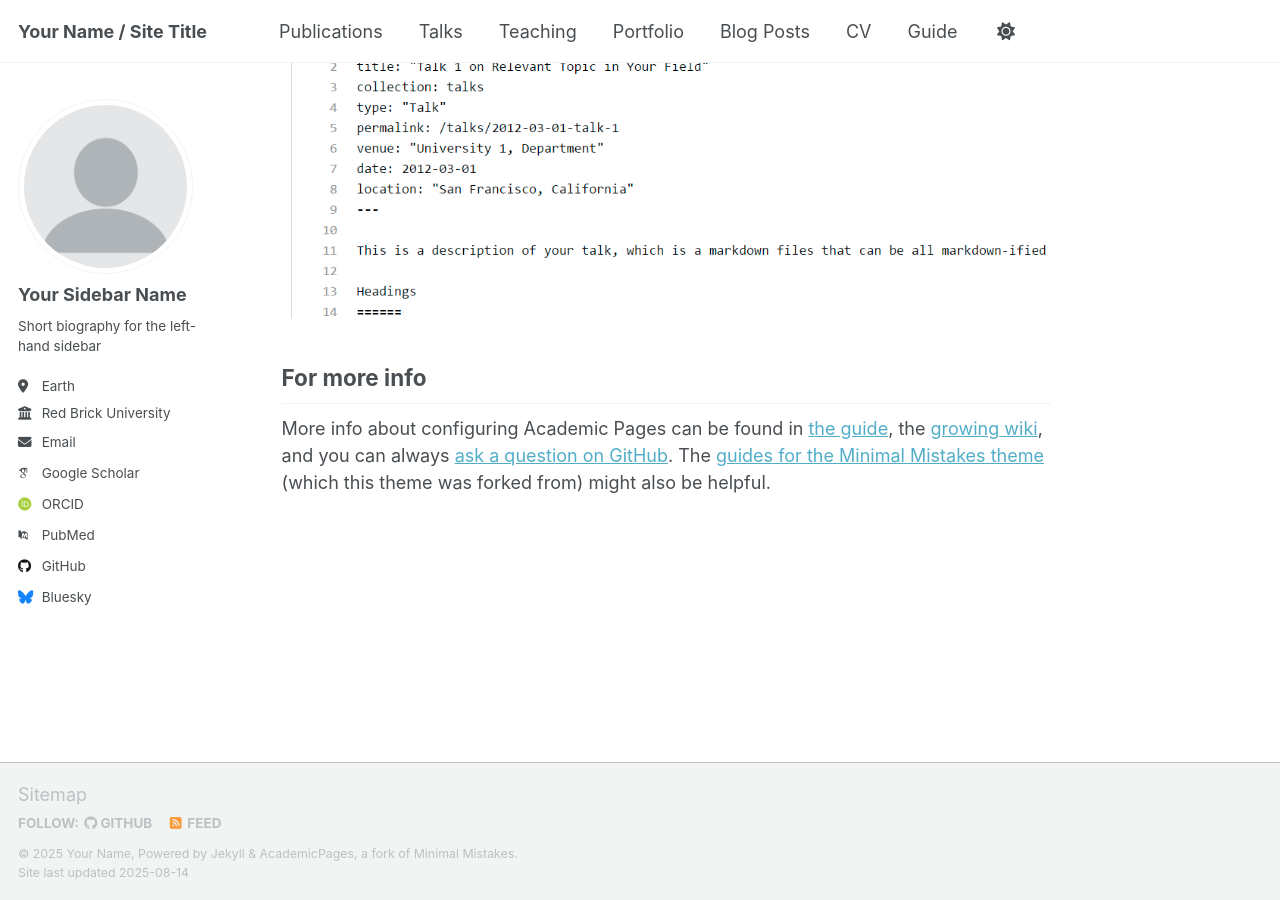
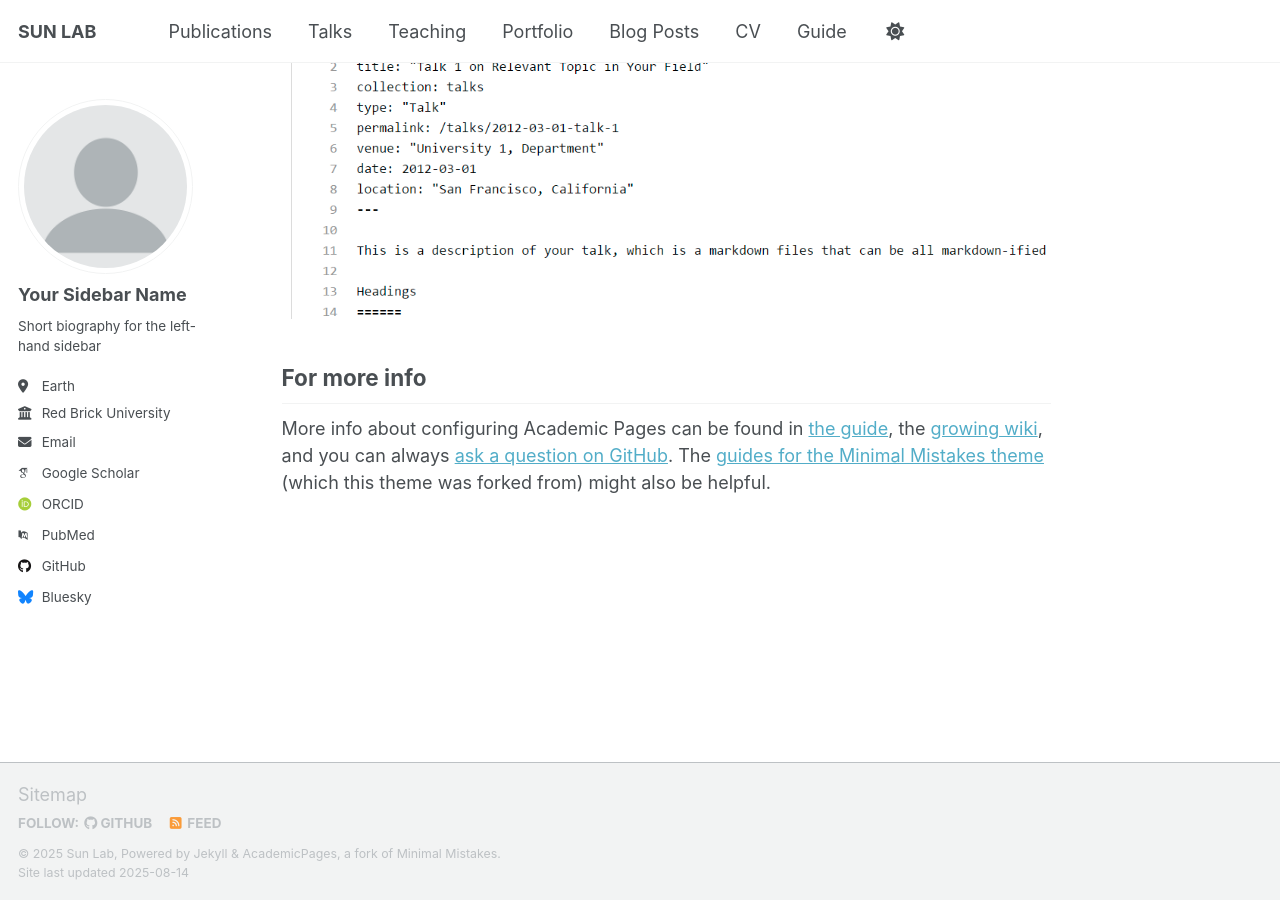
Before and after one commit to suny-lab/suny-lab.github.io, a Jekyll site: the page built from _pages/about.md, in a window 1280 px wide and 900 px high, scrolled down 2880 px. Built offline with Jekyll 4.4.1, drawn with Linux system fonts in a browser that asks for light colours; some web fonts are replaced; a script that is not in the unit is left out.

Commit message:
Update _config.yml

```diff
--- a/_config.yml
+++ b/_config.yml
@@ -9,10 +9,10 @@
 # Basic Site Settings
 locale                   : "en-US"
 site_theme               : "default" # Currently available options are "default", "air"
-title                    : "Your Name / Site Title"
+title                    : "SUN LAB"
 title_separator          : "-"
-name                     : &name "Your Name"
-description              : &description "personal description"
+name                     : &name "Sun Lab"
+description              : &description "A neuroscience research Laboratory"
 url                      : https://academicpages.github.io # the base hostname & protocol for your site e.g. "https://[your GitHub username].github.io" or if you already have some other page hosted on Github then use "https://[your GitHub username].github.io/[Your Repo Name]"
 baseurl                  : "" # the subpath of your site, e.g. "/blog"
 repository               : "academicpages/academicpages.github.io"
```
